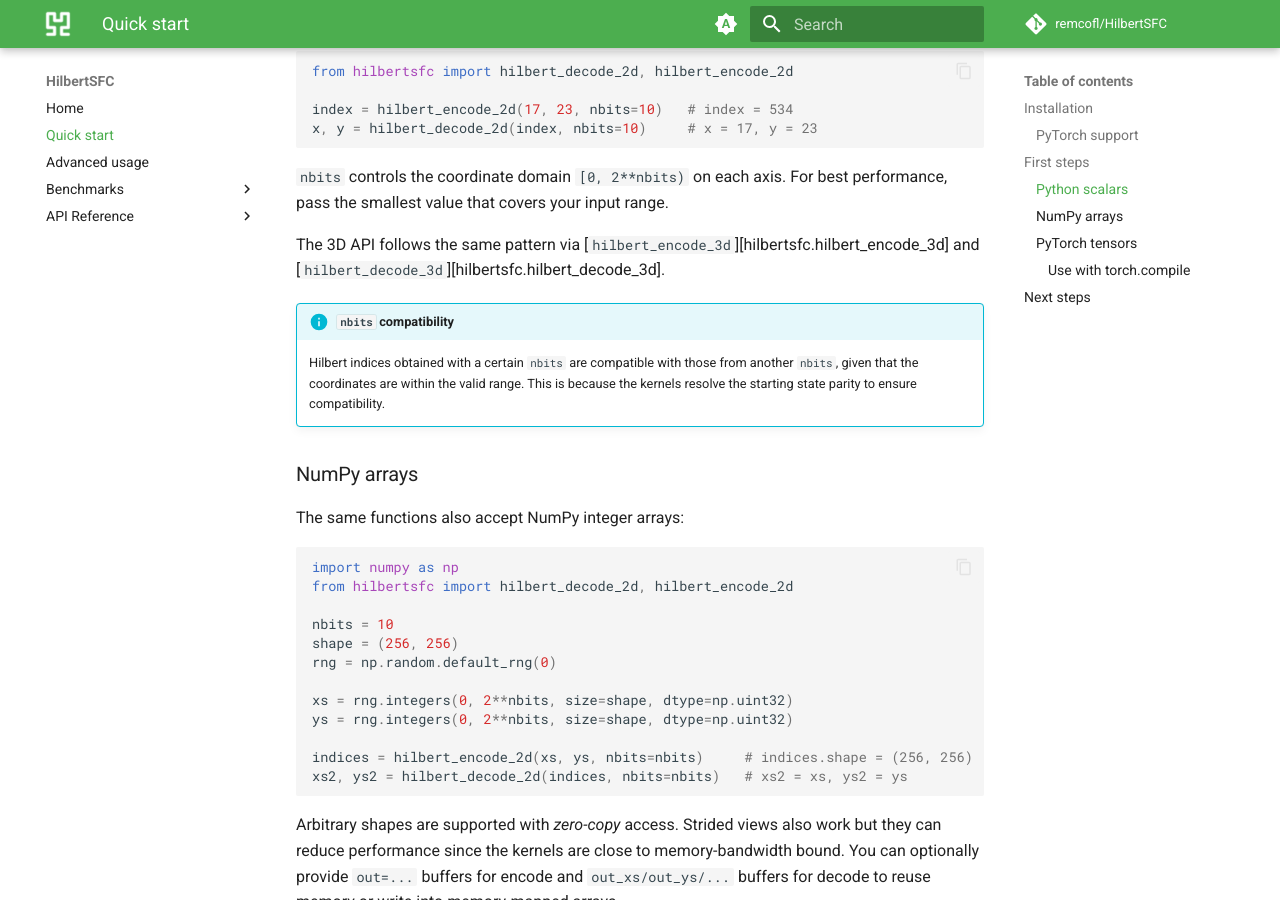
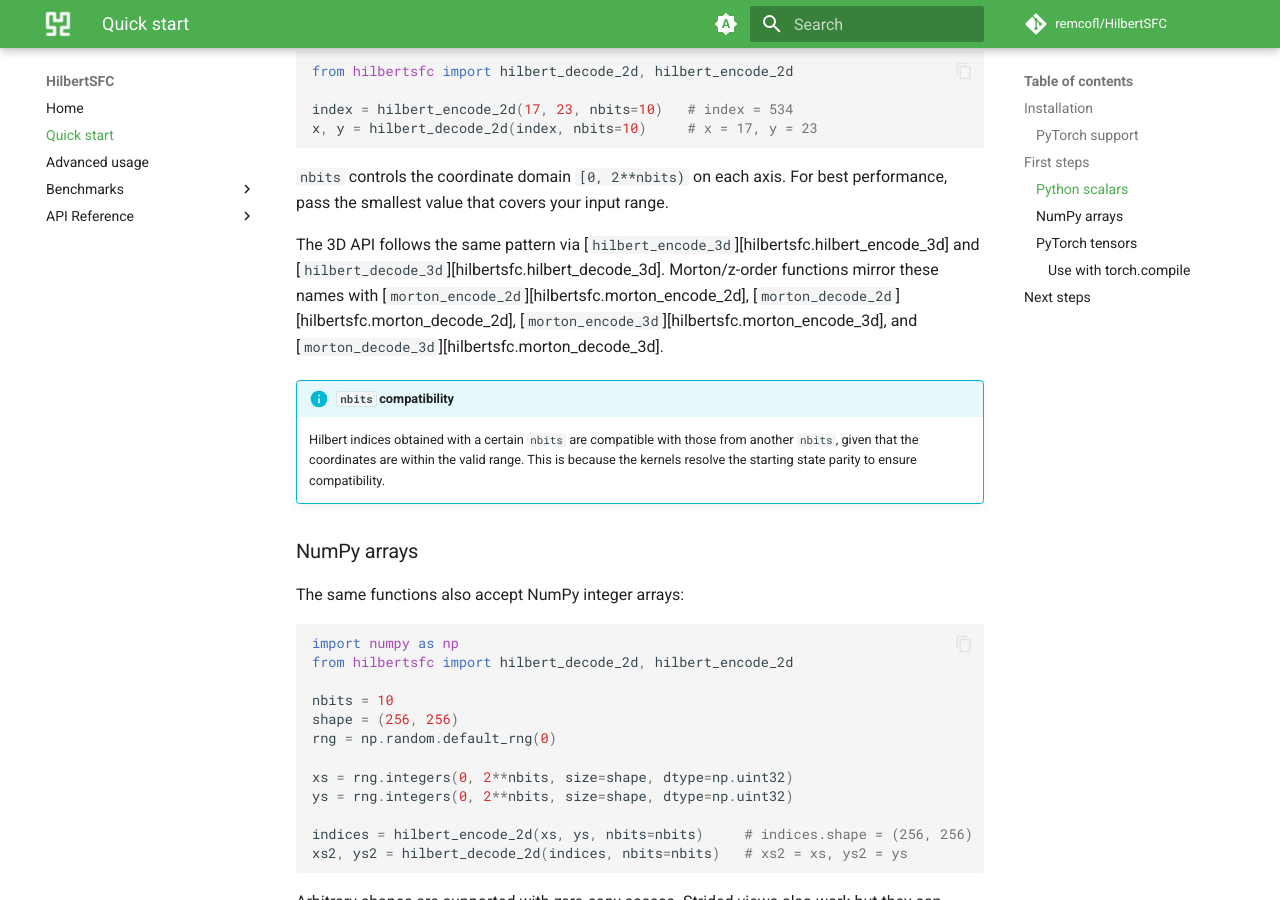
Before and after one commit to remcofl/HilbertSFC, an MkDocs documentation site: the page built from docs/quickstart.md, in a window 1280 px wide and 900 px high, scrolled down 1133 px. Built offline with MkDocs 1.6.1 and Material for MkDocs 9.7.7, drawn with Linux system fonts in a browser that asks for light colours; comment, search, counter and statistics services are not loaded; the version menu is left out; some of the changed text lies outside the part shown.

Commit message:
docs: mention Morton support
- Update the README, quickstart, landing page, and API reference to present
Morton/z-order as included companion functionality while keeping Hilbert as the
primary focus.
- Also refresh the docs site description and lockfile metadata.

```diff
--- a/docs/quickstart.md
+++ b/docs/quickstart.md
@@ -1,6 +1,6 @@
 # Quick start
 
-HilbertSFC provides simple Hilbert encode/decode APIs for Python scalars, NumPy arrays, and PyTorch tensors.
+HilbertSFC provides simple Hilbert and Morton encode/decode APIs for Python scalars, NumPy arrays, and PyTorch tensors.
 
 ## Installation
 
@@ -86,7 +86,7 @@
 `nbits` controls the coordinate domain `[0, 2**nbits)` on each axis. For best performance, pass the smallest value that covers your input range.
 
 
-The 3D API follows the same pattern via [`hilbert_encode_3d`][hilbertsfc.hilbert_encode_3d] and [`hilbert_decode_3d`][hilbertsfc.hilbert_decode_3d].
+The 3D API follows the same pattern via [`hilbert_encode_3d`][hilbertsfc.hilbert_encode_3d] and [`hilbert_decode_3d`][hilbertsfc.hilbert_decode_3d]. Morton/z-order functions mirror these names with [`morton_encode_2d`][hilbertsfc.morton_encode_2d], [`morton_decode_2d`][hilbertsfc.morton_decode_2d], [`morton_encode_3d`][hilbertsfc.morton_encode_3d], and [`morton_decode_3d`][hilbertsfc.morton_decode_3d].
 
 /// admonition | `nbits` compatibility
     type: info
--- a/mkdocs.yml
+++ b/mkdocs.yml
@@ -1,5 +1,5 @@
 site_name: HilbertSFC
-site_description: Ultra-fast 2D & 3D Hilbert space-filling curve encode/decode kernels (NumPy + Numba).
+site_description: Ultra-fast 2D & 3D Hilbert space-filling curve encode/decode kernels, with Morton/z-order support.
 repo_url: https://github.com/remcofl/HilbertSFC
 repo_name: remcofl/HilbertSFC
 site_url: https://remcofl.github.io/HilbertSFC/
```
Also changed, not shown: README.md (+4 -3 lines), docs/advanced-usage.md (+1 -1 lines), docs/api/hilbertsfc.md (+22 -0 lines), docs/api/torch.md (+11 -0 lines), docs/index.md (+2 -1 lines), 1 other file.
